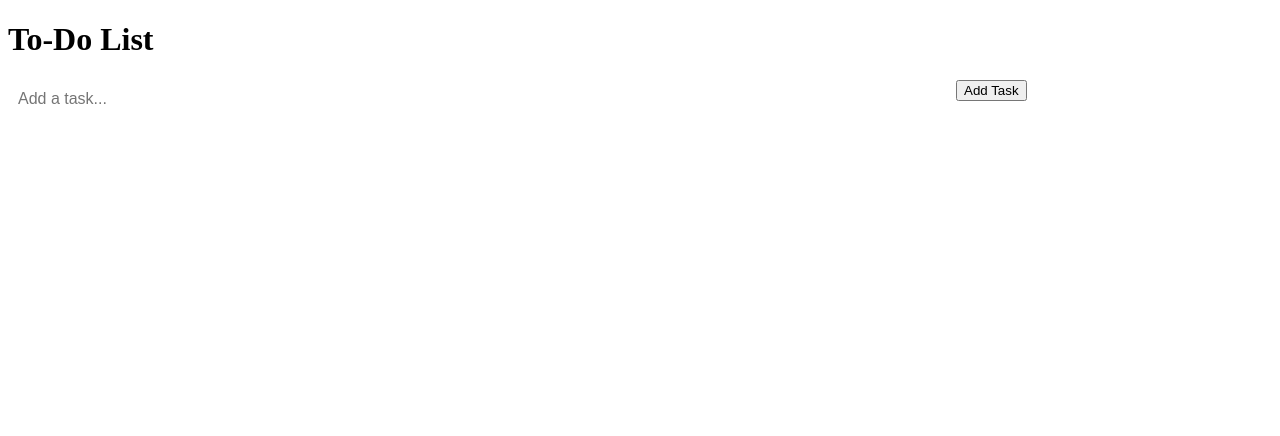
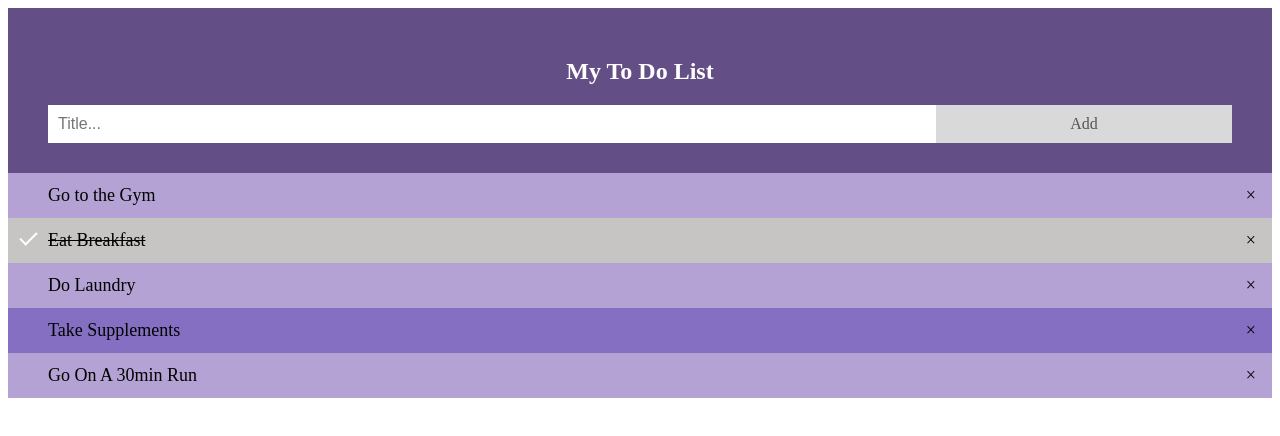
Before and after one commit to amytran001/InteractiveToDo, a plain HTML site: page index.html in a window 1280 px wide. Drawn offline with Linux system fonts and the light colour scheme.

Commit message:
Update index.html

```diff
--- a/index.html
+++ b/index.html
@@ -6,15 +6,18 @@
     <link rel="stylesheet" href="styles.css">
 </head>
 <body>
-    <div class="container">
-        <h1>To-Do List</h1>
-        <form id="todo-form">
-            <input type="text" id="task-input" placeholder="Add a task...">
-            <button type="submit">Add Task</button>
-        </form>
-        <ul id="task-list"></ul>
+    <div id="myDIV" class="header">
+        <h2>My To Do List</h2>
+        <input type="text" id="myInput" placeholder="Title...">
+        <span onclick="newElement()" class="addBtn">Add</span>
     </div>
-
+    <ul id="myUL">
+        <li>Go to the Gym</li>
+        <li class="checked">Eat Breakfast</li>
+        <li>Do Laundry</li>
+        <li>Take Supplements</li>
+        <li>Go On A 30min Run</li>
+    </ul>
     <script src="script.js"></script>
 </body>
 </html>
```
